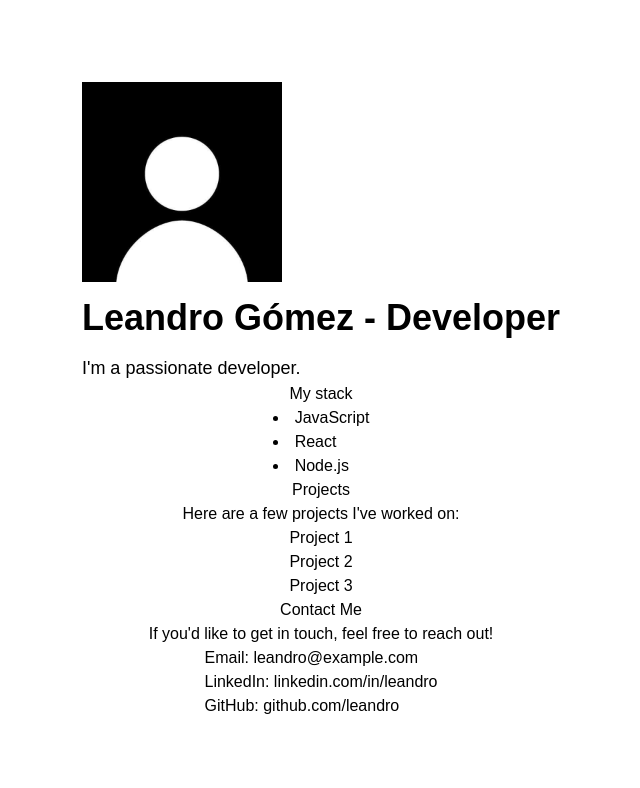
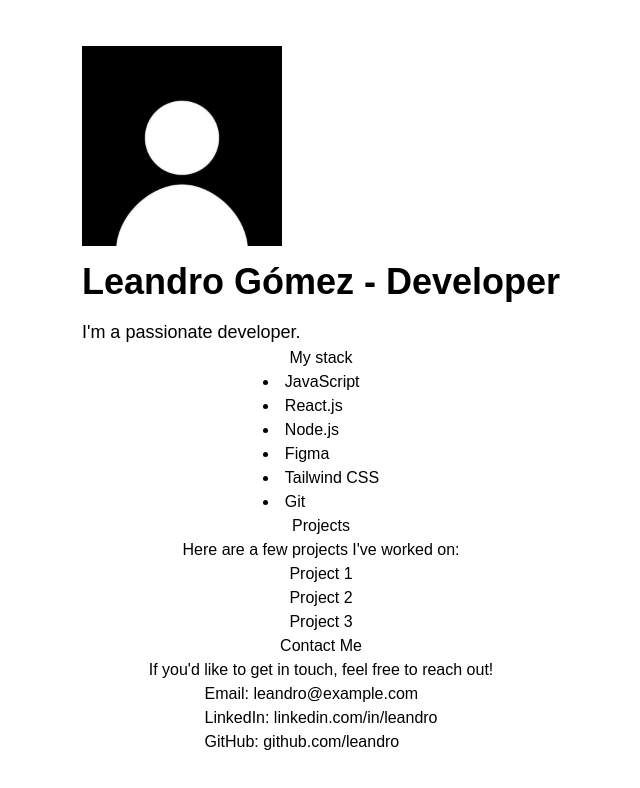
Before and after one commit to sofowest/portfolio, a React (Vite) app: page / in a window 1280 px wide. Shown: the top 788 px of the page, without its empty margins (319-959 px from the left). Built offline with nearby package versions, Linux system fonts and the light colour scheme.

Commit message:
Update Home.jsx

```diff
--- a/src/pages/Home.jsx
+++ b/src/pages/Home.jsx
@@ -13,8 +13,11 @@ function Home() {
       <h2>My stack</h2>
       <ul className="list-disc list-inside">
         <li>JavaScript</li>
-        <li>React</li>
+        <li>React.js</li>
         <li>Node.js</li>
+        <li>Figma</li>
+        <li>Tailwind CSS</li>
+        <li>Git</li>
       </ul>
 
       <h2>Projects</h2>
```
